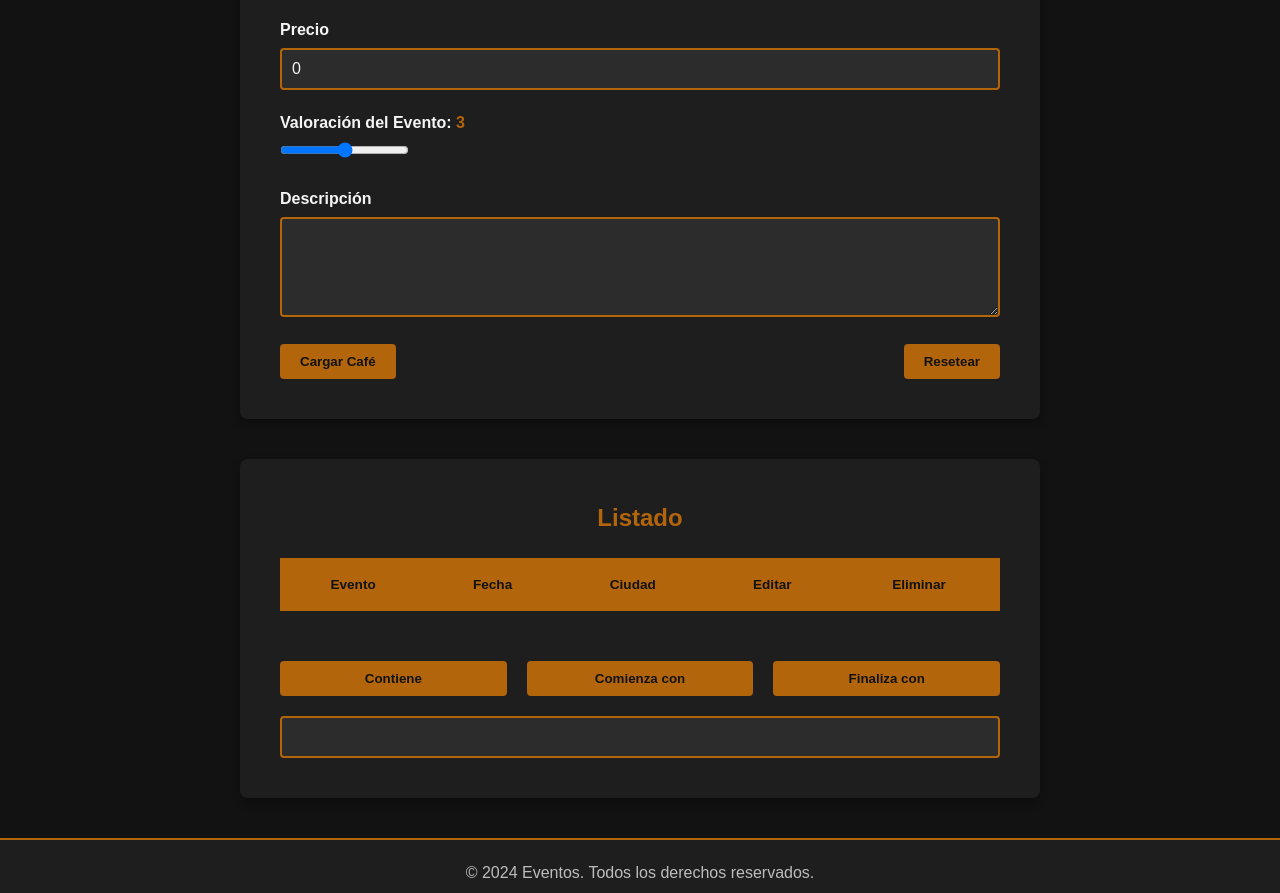
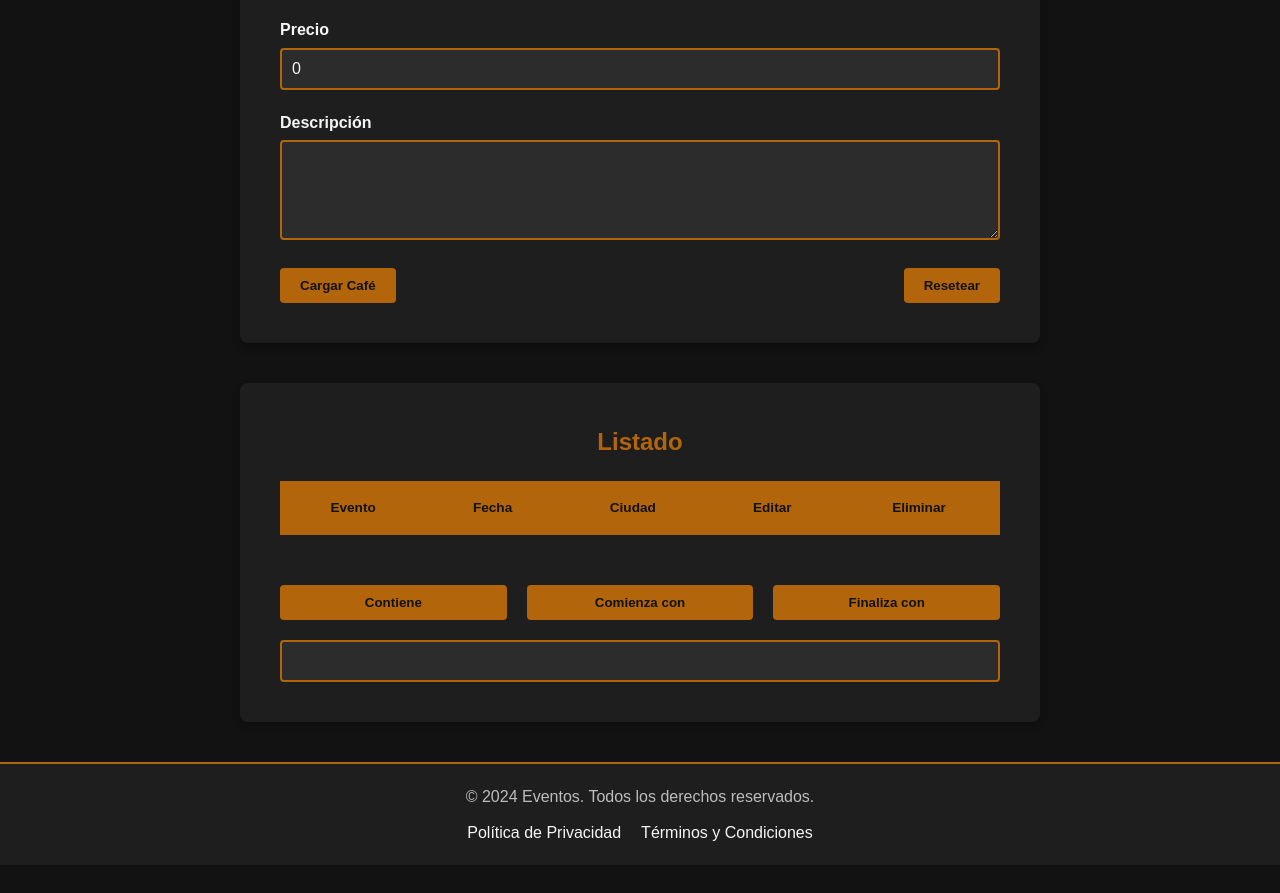
Before and after one commit to JoanGeertsen/Parcial, a plain HTML site: page index.html in a window 1280 px wide. Shown: the part 949-1842 px from the top of the page. After the commit the page ends 1814 px from the top, so only its background shows below. Drawn offline with Linux system fonts and the light colour scheme.

Commit message:
Se eliminó el campo valoración

```diff
--- a/index.html
+++ b/index.html
@@ -83,11 +83,6 @@
             </div>
 
             <div class="formulario">
-                <label for="evento-puntuacion">Valoración del Evento: <span id="valorPuntuacion">3</span></label>
-                <input type="range" id="evento-puntuacion" name="evento-puntuacion" min="1" max="5" value="3" required>
-            </div>
-
-            <div class="formulario">
                 <label for="evento-notas">Descripción</label>
                 <textarea id="evento-notas" name="evento-notas"></textarea>
             </div>
```
Also changed, not shown: Recursos/check.png (deleted), Recursos/editar.png, Recursos/eliminar.png.
